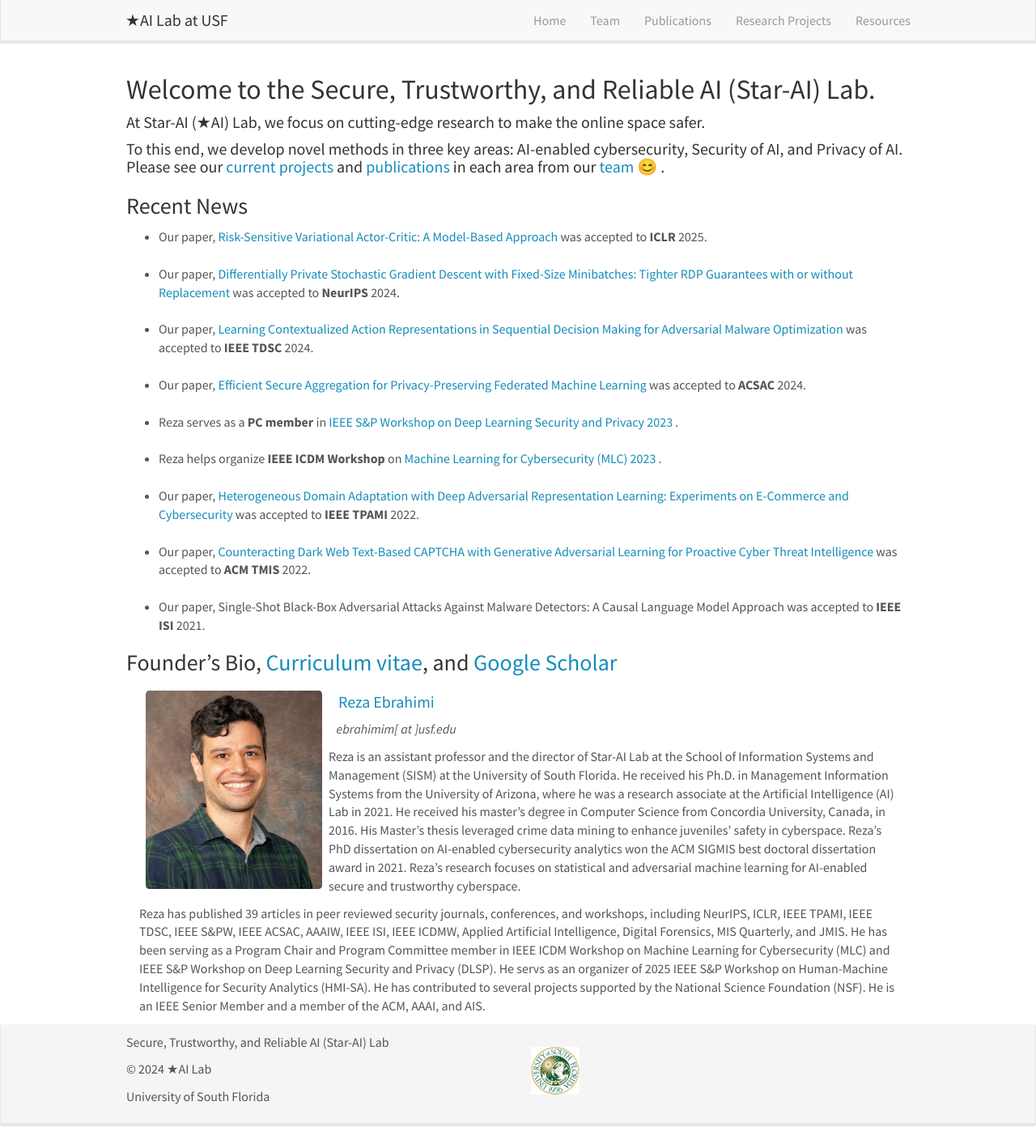
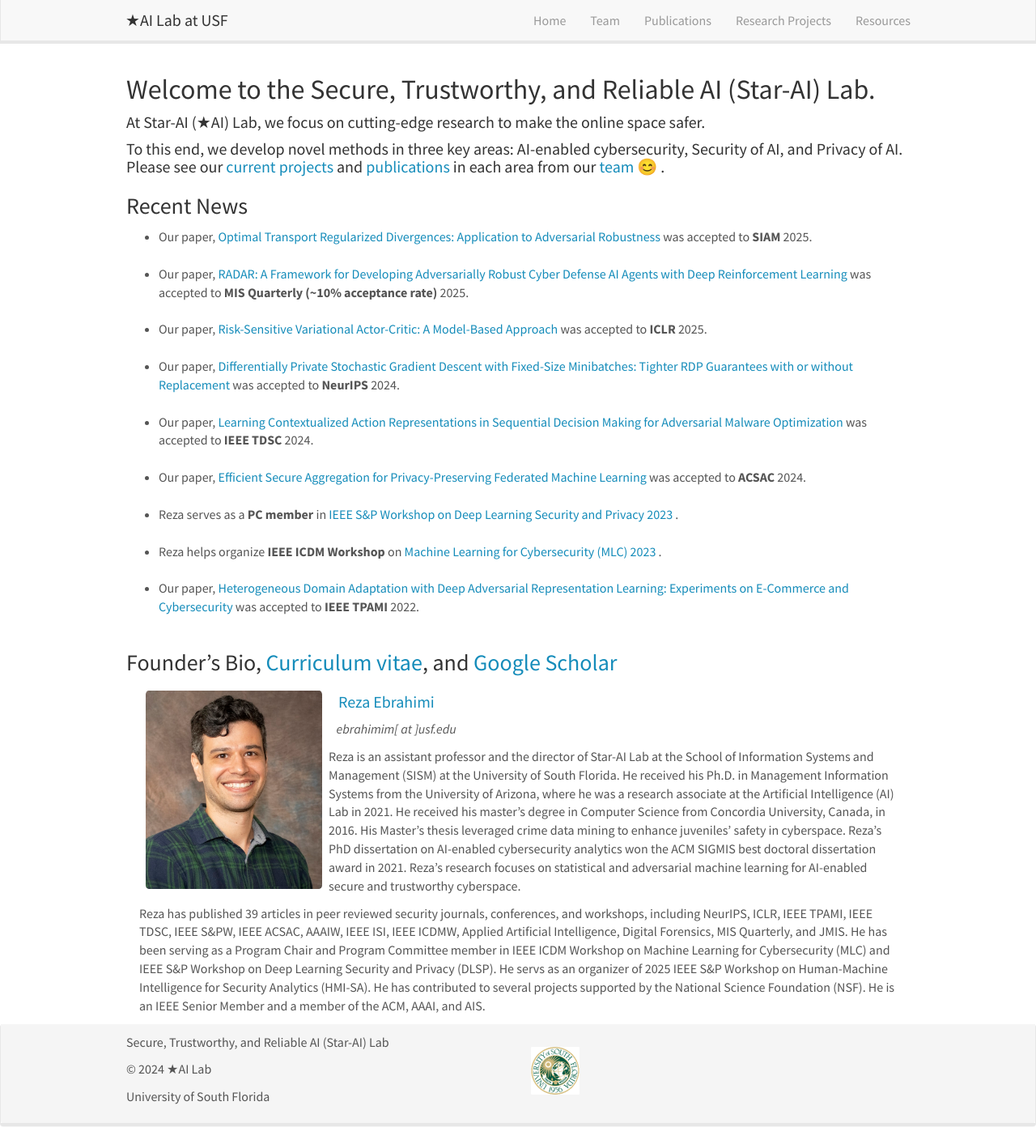
Before and after one commit to star-ailab/star-ailab.github.io, a Jekyll site: the page built from _pages/home.md, in a window 1280 px wide. Shown: the whole page at 81% size. Built offline with Jekyll 4.4.1, drawn with Linux system fonts in a browser that asks for light colours; nearby versions of some CDN libraries.

Commit message:
CV Update

```diff
--- a/_pages/home.md
+++ b/_pages/home.md
@@ -14,6 +14,10 @@
 
 <div markdown="0" class="wrapper" style="border-bottom: 1px solid $black <!--$grey-color-->; border:4px; height:500px; overflow:auto;">
 	<ul class="awards" style="margin-bottom: -5px">
+		<li>Our paper, <a href="https://arxiv.org/abs/2309.03791"> Optimal Transport Regularized Divergences: Application to Adversarial Robustness</a> was accepted to <b>SIAM</b> 2025. </li>
+		<br>
+		<li>Our paper, <a href="https://doi.org/10.25300/MISQ/2024/17339"> RADAR: A Framework for Developing Adversarially Robust Cyber Defense AI Agents with Deep Reinforcement Learning </a> was accepted to <b>MIS Quarterly (~10% acceptance rate)</b> 2025. </li>
+		<br>
 		<li>Our paper, <a href="https://openreview.net/forum?id=irrtPRFksw"> Risk-Sensitive Variational Actor-Critic: A Model-Based Approach</a> was accepted to <b>ICLR</b> 2025. </li>
 		<br>
 		<li>Our paper, <a href="https://arxiv.org/pdf/2408.10456"> Differentially Private Stochastic Gradient Descent with Fixed-Size Minibatches: Tighter RDP Guarantees with or without Replacement</a> was accepted to <b>NeurIPS</b> 2024. </li>
```
Also changed, not shown: _pages/team.md (+2 -2 lines), 2 other files.
